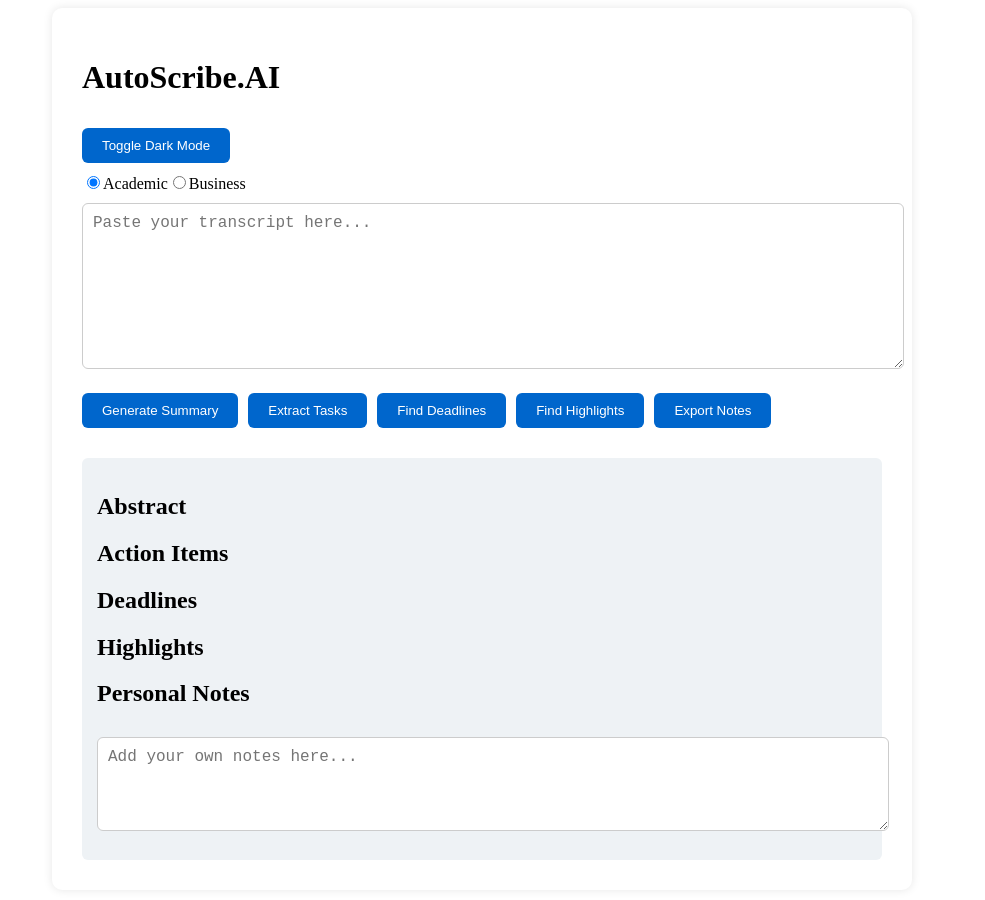
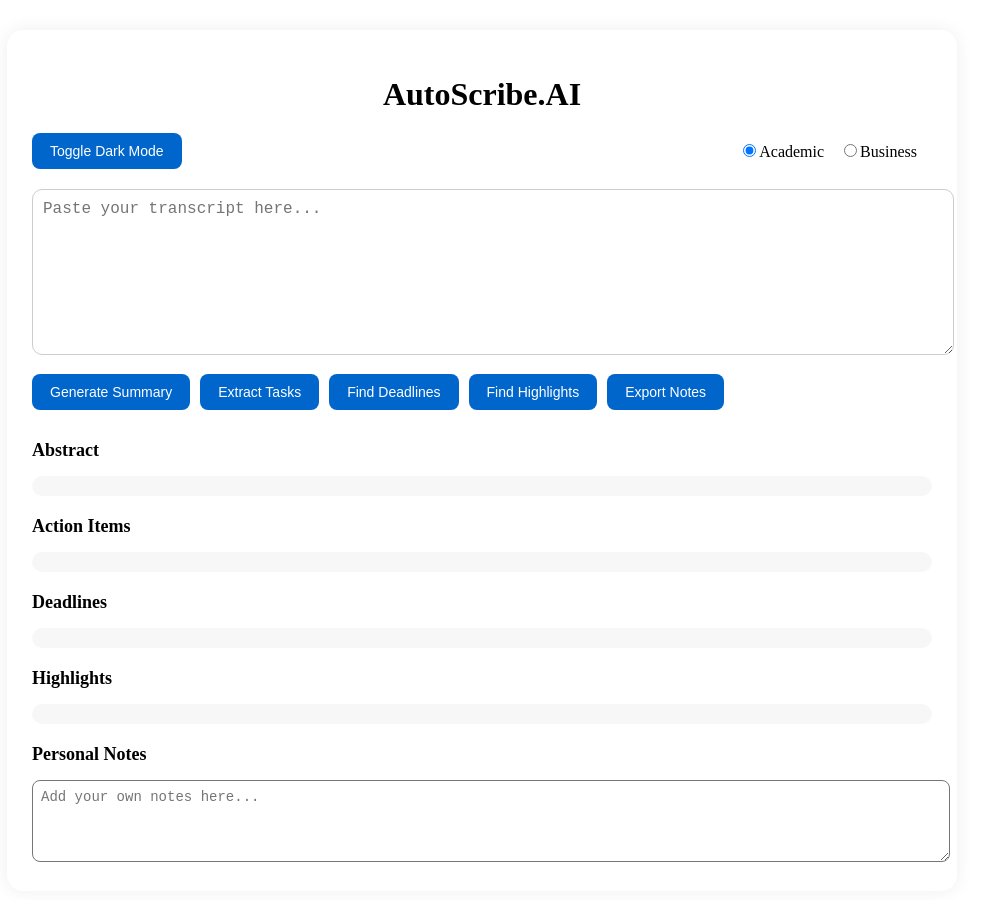
Before and after one commit to YukiCodepth/AutoScribe.AI, a React (Create React App) app: page / in a window 1280 px wide. Shown: the top 900 px of the page, without its empty margins (158-1143 px from the left). Built offline with nearby package versions, Linux system fonts and the light colour scheme.

Commit message:
Update index.css

```diff
--- a/src/index.css
+++ b/src/index.css
@@ -1,49 +1,94 @@
 body.light {
-  background-color: #f4f6f9;
-  color: #222;
+  background-color: #f5f7fa;
+  color: #1e1e1e;
 }
+
 body.dark {
   background-color: #1e1e1e;
-  color: #eee;
+  color: #f5f7fa;
 }
+
 .container {
-  max-width: 800px;
-  margin: 0 auto;
-  background: white;
-  padding: 30px;
-  border-radius: 10px;
-  box-shadow: 0 0 10px rgba(0,0,0,0.1);
+  max-width: 900px;
+  margin: 30px auto;
+  background: var(--bg);
+  padding: 25px;
+  border-radius: 16px;
+  box-shadow: 0 0 18px rgba(0, 0, 0, 0.07);
+  background-color: inherit;
+  transition: all 0.3s ease;
 }
-body.dark .container {
-  background: #2a2a2a;
-  color: #eee;
+
+.title {
+  text-align: center;
+  font-size: 2rem;
+  margin-bottom: 20px;
 }
-textarea, input[type="file"] {
+
+.controls {
+  display: flex;
+  justify-content: space-between;
+  align-items: center;
+  flex-wrap: wrap;
+}
+
+.mode-switch label {
+  margin-right: 15px;
+}
+
+.transcript-box {
   width: 100%;
   padding: 10px;
-  margin: 10px 0;
   font-size: 16px;
-  border-radius: 6px;
+  margin-top: 20px;
+  border-radius: 10px;
   border: 1px solid #ccc;
+  resize: vertical;
 }
+
+.button-group {
+  display: flex;
+  flex-wrap: wrap;
+  margin-top: 15px;
+  gap: 10px;
+}
+
 button {
-  margin: 10px 10px 10px 0;
-  padding: 10px 20px;
-  background: #0066cc;
+  background-color: #0066cc;
   color: white;
   border: none;
-  border-radius: 6px;
+  padding: 10px 18px;
+  border-radius: 8px;
   cursor: pointer;
+  font-size: 14px;
+  transition: background 0.2s ease;
 }
+
 button:hover {
-  background: #004a99;
+  background-color: #004a99;
 }
+
 .result-section {
-  background: #eef2f5;
-  padding: 15px;
+  margin-top: 30px;
+}
+
+.result-section h2 {
   margin-top: 20px;
-  border-radius: 6px;
+  font-size: 18px;
 }
-body.dark .result-section {
-  background: #333;
+
+.result-section p, .result-section pre {
+  background: rgba(0, 0, 0, 0.03);
+  padding: 10px;
+  border-radius: 10px;
+  white-space: pre-wrap;
+  font-size: 15px;
+  line-height: 1.5;
 }
+
+textarea {
+  width: 100%;
+  padding: 8px;
+  border-radius: 8px;
+  font-size: 14px;
+}
```
